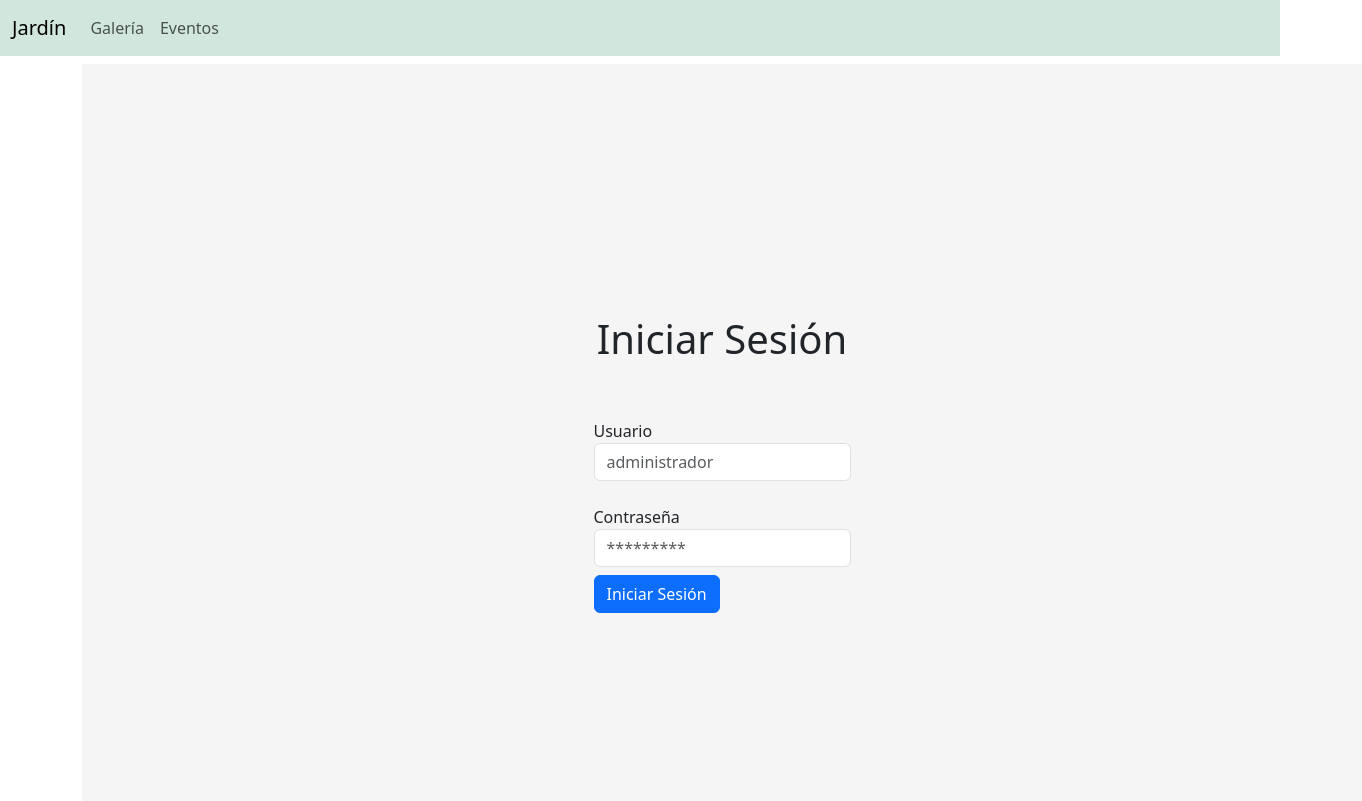
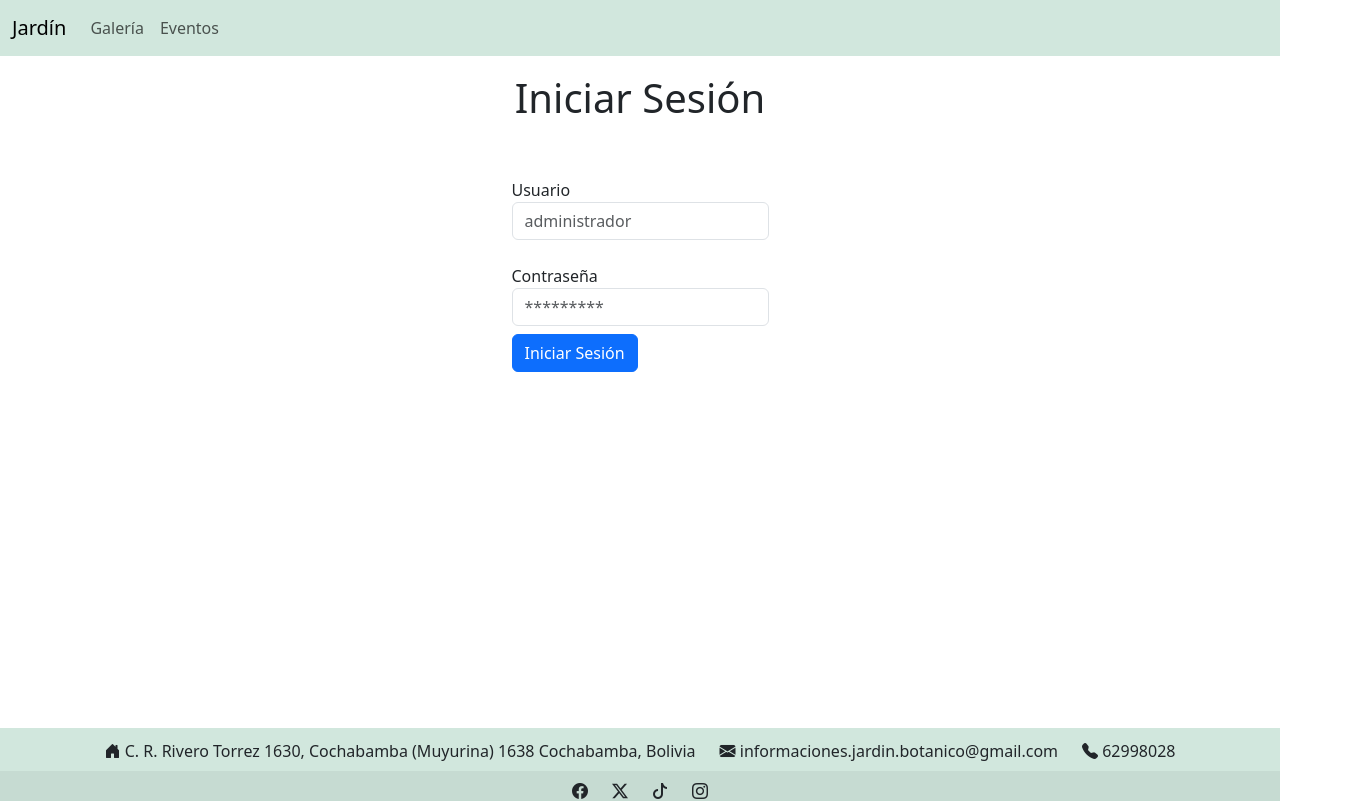
Before and after one commit to RodriGandaH/jardinBotanico, a React (Vite) app in the folder jardin_FRONTEND/: page /login in a window 1280 px wide. Shown: the top 801 px of the page, 1362 px wide, since content can reach past the window. Built offline with nearby package versions, Linux system fonts and the light colour scheme.

Commit message:
Update login page styling

```diff
--- a/jardin_FRONTEND/src/index.css
+++ b/jardin_FRONTEND/src/index.css
@@ -1,7 +1,5 @@
 #login {
-    background-color: #f5f5f5;
-    height: 100vh;
-    width: 100vw;
+    margin-top: 10px;
     display: flex;
     flex-direction: column;
     justify-content: center;
```
